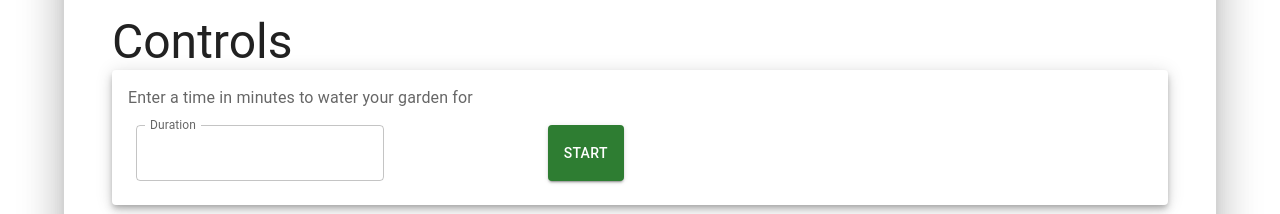
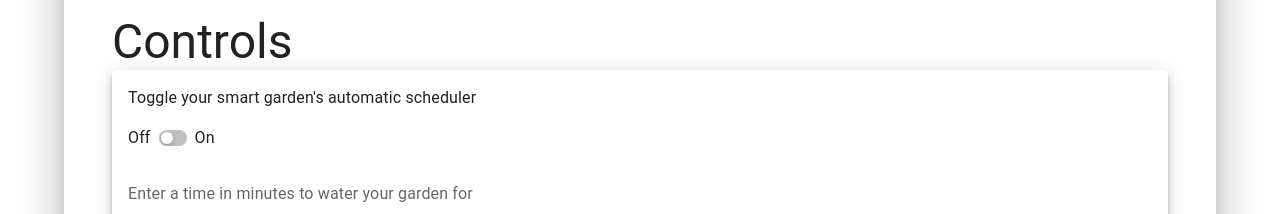
Before and after one commit to k1gardi/gardener-web, a React (Create React App) app: page / in a window 1280 px wide. Shown: the part 500-714 px from the top of the page. Built offline with nearby package versions, Linux system fonts and the light colour scheme; no server answers; the database is empty.

Commit message:
add auto water toggle switch

```diff
--- /dev/null
+++ b/src/components/auto-water.tsx
@@ -0,0 +1,82 @@
+import type {FunctionComponent} from "react";
+import {styled} from "@mui/material/styles";
+import {
+  Box,
+  Typography,
+  Switch,
+  Stack,
+} from "@mui/material";
+
+const validateInput = (minutes: string) => {
+  const pattern = new RegExp(/^[0-9]*/);
+  return minutes.match(pattern) && Number(minutes) <= 30;
+};
+
+const padZeros = (number: number) => {
+  return String(number).padStart(2, "0");
+};
+
+export const AutoWater: FunctionComponent<{
+  autoMode: boolean;
+  toggleAutoMode: () => void;
+}> = ({autoMode, toggleAutoMode}) => {
+  return (
+    <Box p={2}>
+      <Typography component="h3">Toggle your smart garden's automatic scheduler</Typography>
+
+      <Stack direction="row" spacing={1} alignItems="center" sx={{paddingTop: "16px",}}>
+        <Typography>Off</Typography>
+        <AntSwitch
+          checked={autoMode}
+          onChange={toggleAutoMode}
+          inputProps={{"aria-label": "ant design"}}
+        />
+        <Typography>On</Typography>
+      </Stack>
+    </Box>
+  );
+};
+
+const AntSwitch = styled(Switch)(({theme}) => ({
+  width: 28,
+  height: 16,
+  padding: 0,
+  display: "flex",
+  "&:active": {
+    "& .MuiSwitch-thumb": {
+      width: 15,
+    },
+    "& .MuiSwitch-switchBase.Mui-checked": {
+      transform: "translateX(9px)",
+    },
+  },
+  "& .MuiSwitch-switchBase": {
+    padding: 2,
+    "&.Mui-checked": {
+      transform: "translateX(12px)",
+      color: "#fff",
+      "& + .MuiSwitch-track": {
+        opacity: 1,
+        backgroundColor: theme.palette.mode === "dark" ? "#177ddc" : "#1890ff",
+      },
+    },
+  },
+  "& .MuiSwitch-thumb": {
+    boxShadow: "0 2px 4px 0 rgb(0 35 11 / 20%)",
+    width: 12,
+    height: 12,
+    borderRadius: 6,
+    transition: theme.transitions.create(["width"], {
+      duration: 200,
+    }),
+  },
+  "& .MuiSwitch-track": {
+    borderRadius: 16 / 2,
+    opacity: 1,
+    backgroundColor:
+      theme.palette.mode === "dark"
+        ? "rgba(255,255,255,.35)"
+        : "rgba(0,0,0,.25)",
+    boxSizing: "border-box",
+  },
+}));
--- a/src/components/controls.tsx
+++ b/src/components/controls.tsx
@@ -1,15 +1,27 @@
+import {useState, useCallback} from "react";
 import {Paper, Typography} from "@mui/material";
-import { Box } from "@mui/system";
+import {Box} from "@mui/system";
 import {ManualTimer} from "./manual-control";
+import {AutoWater} from "./auto-water";
+import {useTimer} from "../common/use-timer";
 
 export const Controls = () => {
+  const [autoMode, setAutoMode] = useState<boolean>(false);
+  const {stopTimer} = useTimer();
+
+  const toggleAutoMode = useCallback(() => {
+    setAutoMode(!autoMode);
+    stopTimer()
+  }, [autoMode]);
+
   return (
     <Box p={2}>
       <Typography variant="h3" component="h2">
         Controls
       </Typography>
       <Paper elevation={6}>
-        <ManualTimer />
+        <AutoWater autoMode={autoMode} toggleAutoMode={toggleAutoMode}/>
+        {!autoMode && <ManualTimer />}
       </Paper>
     </Box>
   );
```
